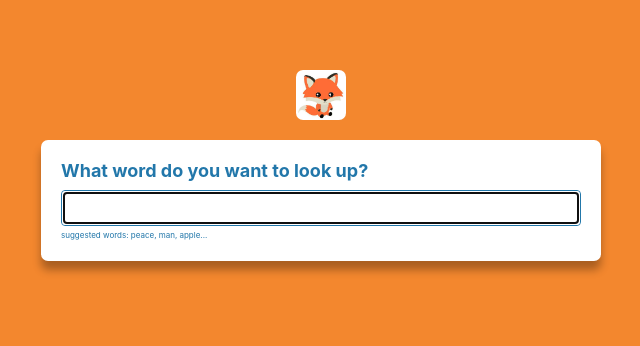
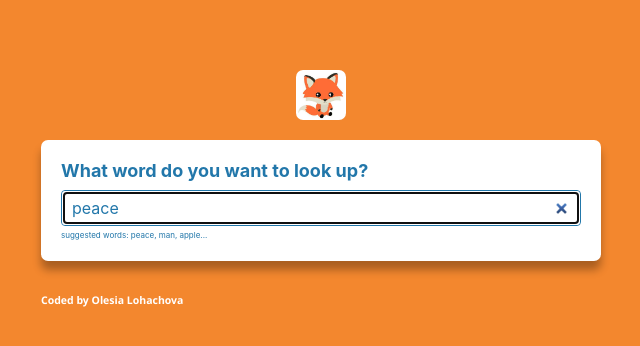
Before and after one commit to logachov/dictionary-search, a React (Create React App) app: page / in a window 1280 px wide. Shown: the top 346 px of the page, without its empty margins (319-959 px from the left). Built offline with nearby package versions, Linux system fonts and the light colour scheme; no server answers.

Commit message:
Added Photos

```diff
--- a/src/App.css
+++ b/src/App.css
@@ -15,3 +15,16 @@
   width: 50px;
   border-radius: 7px;
 }
+
+.App {
+  max-width: 960px;
+  margin: 0 auto;
+}
+
+.footer {
+  margin: 30px auto;
+  color: #fff;
+  font-size: 12px;
+  font-weight: bold;
+  font-family: 'Segoe UI', Tahoma, Geneva, Verdana, sans-serif;
+}
--- a/src/App.js
+++ b/src/App.js
@@ -7,12 +7,16 @@ function App() {
   return (
     <div className="App">
       <div className="container">
-        <img src={logo} className="logo img-fluid" alt="logo" />
-
-        <Dictionary />
+        <header className="header">
+          <img src={logo} className="logo img-fluid" alt="logo" />
+        </header>
+        <main>
+          <Dictionary defaultKeyword="peace" />
+        </main>
+        <footer className="footer">
+          <small>Coded by Olesia Lohachova</small>
+        </footer>
       </div>
-
-
     </div>
   );
 }
--- a/src/Dictionary.js
+++ b/src/Dictionary.js
@@ -1,40 +1,65 @@
 import React, { useState } from "react";
 import axios from "axios";
 import Results from "./Results";
+import Photos from "./Photos";
 import "./Dictionary.css";
 
-export default function Dictionary() {
-    let [word, setWord] = useState("hello");
+export default function Dictionary(props) {
+    let [word, setWord] = useState(props.defaultKeyword);
     let [results, setResults] = useState(null);
+    let [loaded, setLoaded] = useState(false);
+    let [photos, setPhotos] = useState(null);
 
-
-    function apiResponse(response) {
+    function DictionaryResponse(response) {
         setResults(response.data[0]);
     }
 
+    function handlePexelsResponse(response) {
+        setPhotos(response.data.photos);
+    }
+
     function search(event) {
+        let urlApi = `https://api.dictionaryapi.dev/api/v2/entries/en_US/${word}`;
+        axios.get(urlApi).then(DictionaryResponse);
+        let pexelsApiKey = '563492ad6f91700001000001a9d2f62722724eaa86853eca032b743c';
+        let headers = { Authorization: `${pexelsApiKey}` };
+        let pexelsApiUrl = `https://api.pexels.com/v1/search?query=${word}&per_page=9`;
+        axios.get(pexelsApiUrl, { headers: headers }).then(handlePexelsResponse);
+    }
+
+    function handleSubmit(event) {
         event.preventDefault();
-        let urlApi = `https://api.dictionaryapi.dev/api/v2/entries/en_US/${word}`;
-        axios.get(urlApi).then(apiResponse);
+        search();
     }
 
     function newWord(event) {
         setWord(event.target.value);
     }
 
+    function load() {
+        setLoaded(true);
+        search();
+    }
+
+    if (loaded) {
         return (
             <div className="Dictionary">
                 <section>
                     <h1>What word do you want to look up?</h1>
-                <form onSubmit={search}>
+                    <form onSubmit={handleSubmit}>
                         <input type="search" autoComplete="off"
-                        autoFocus="on" onChange={newWord} />
+                            autoFocus="on" onChange={newWord} defaultValue={props.defaultKeyword} />
                     </form>
                     <div className="hint">
                         suggested words: peace, man, apple...
                     </div>
                 </section>
                 <Results results={results} />
+                <Photos photos={photos} />
             </div>
-    )
+        );
+    } else {
+        load();
+        return "Loading";
     }
+}
--- a/src/Phonetics.js
+++ b/src/Phonetics.js
@@ -10,7 +10,6 @@ export default function Phonetics(props) {
             <span>
                 {props.phonetic.text}
             </span>
-
         </div>
     );
 }
--- /dev/null
+++ b/src/Photos.css
@@ -0,0 +1,4 @@
+.Photos img {
+    border-radius: 4px;
+    margin-bottom: 20px;
+}
--- /dev/null
+++ b/src/Photos.js
@@ -0,0 +1,23 @@
+import React from "react";
+import "./Photos.css";
+
+export default function Photos(props) {
+    if (props.photos) {
+        return (
+            <section className="Photos">
+                <div className="row">
+                    {props.photos.map(function (photo, index) {
+                        return (<div className="col-4" key={index}>
+                            <a href={photo.src.original} target="_blank" rel="noreferrer">
+                                <img className="img-fluid" src={photo.src.landscape} alt="" />
+                            </a>
+                        </div>);
+                    })}
+                </div>
+
+            </section>
+        )
+    } else {
+        return null;
+    }
+}
--- a/src/Results.css
+++ b/src/Results.css
@@ -3,3 +3,9 @@
     font-weight: bold;
     line-height: 1.5;
 }
+
+.Results h3 {
+    font-size: 24px;
+    font-weight: bold;
+    line-height: 1.5;
+}
```
Lines whose indentation alone changed are shown as unchanged.
